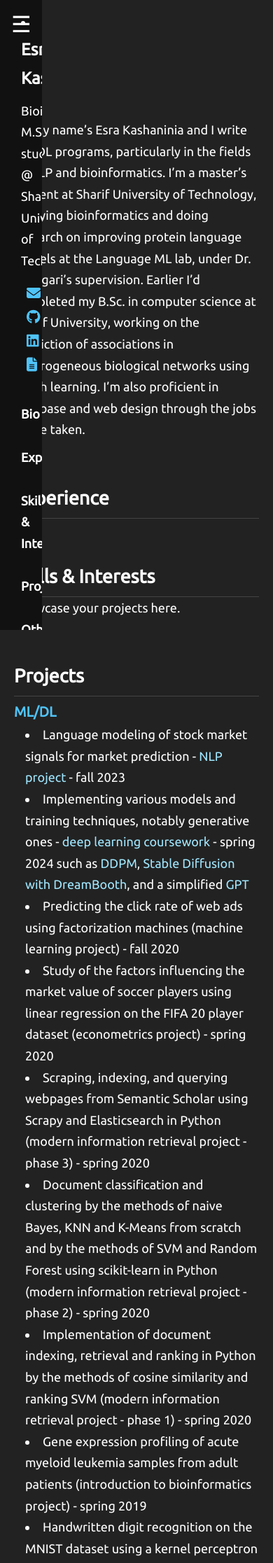
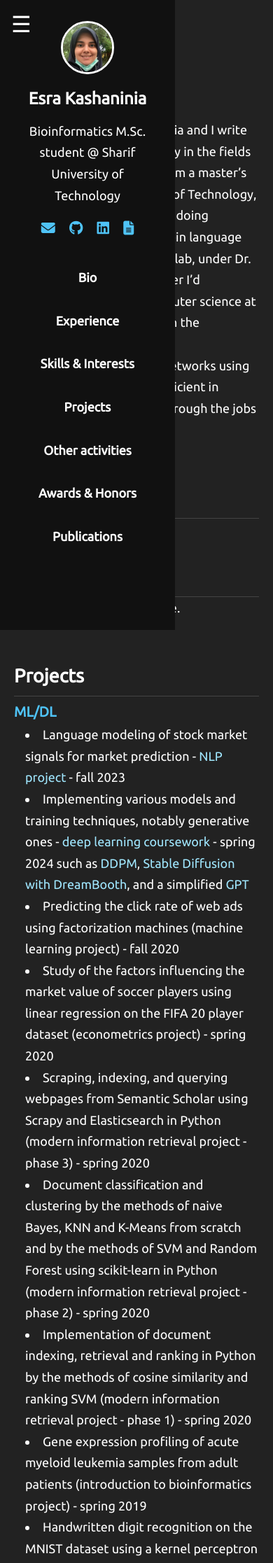
Before and after one commit to Esra-K/Esra-K.github.io, a Jekyll site: the page built from index.md, in a window 390 px wide. Shown: the top 2233 px of the page at 70% size. Built offline with Jekyll 4.4.1, drawn with Linux system fonts in a browser that asks for light colours.

Commit message:
max width for mobile sidebar - cont'd

```diff
--- a/assets/css/style.css
+++ b/assets/css/style.css
@@ -300,7 +300,7 @@ section h3 {
     left: 0;
     width: 80%; /* ← override to a usable width on mobile */
     /* to stop it from getting too big */
-    max-width: 20px;
+    max-width: 250px;
     height: 100vh; /* full height */
     overflow-y: auto; /* keep scrolling enabled */
     /* transform: translateX(-100%); */
```
